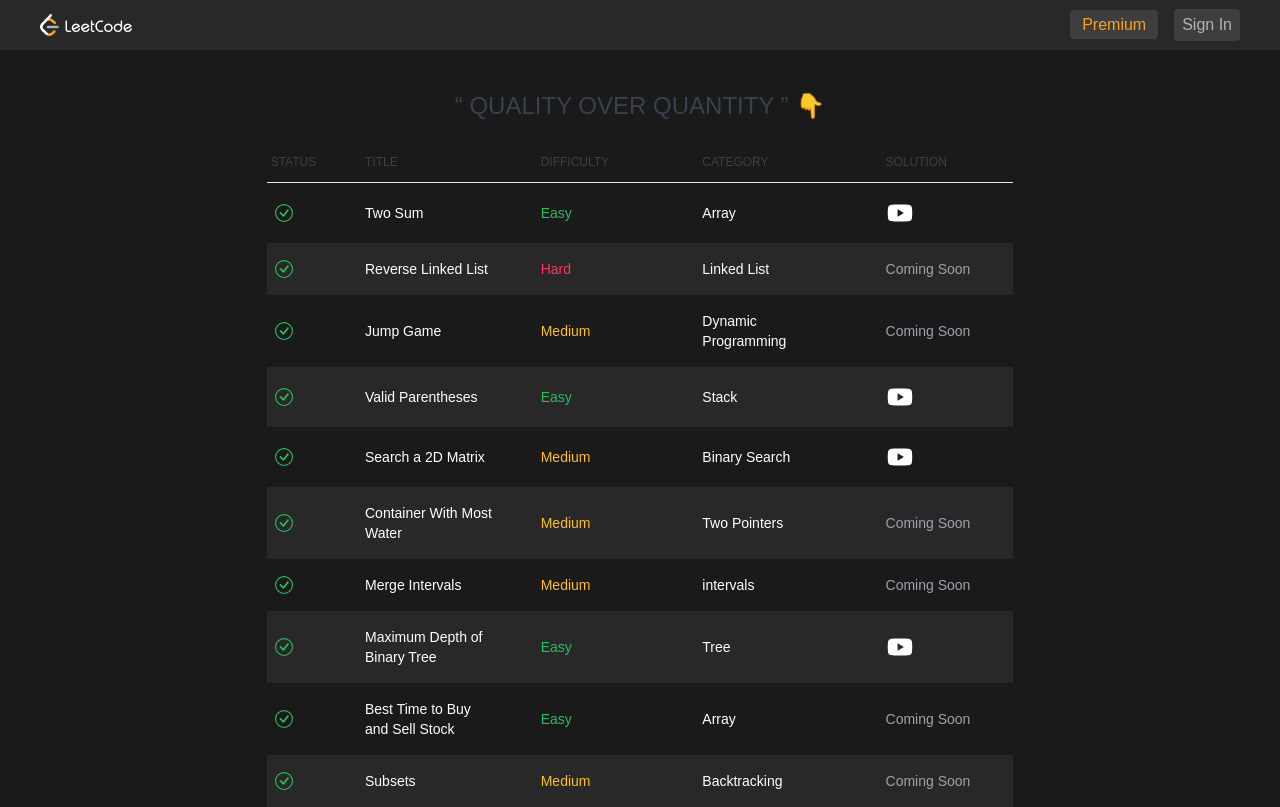
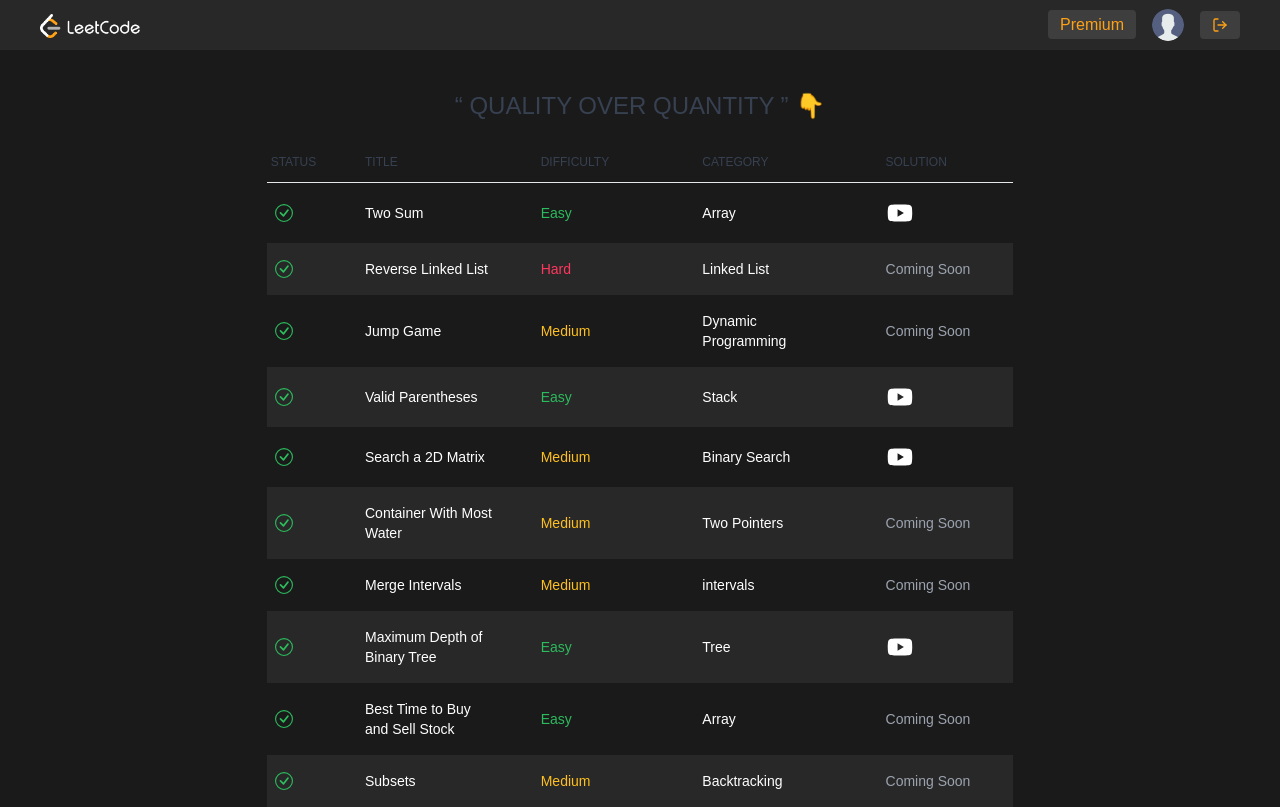
Before and after one commit to Omkar9867/codifyX, a Next.js app: page / in a window 1280 px wide. Built offline with nearby package versions, Linux system fonts and the light colour scheme; sample sign-in values are in the browser's storage.

Commit message:
logout topbar and toastify module

```diff
--- a/package.json
+++ b/package.json
@@ -16,6 +16,7 @@
     "react": "19.0.0-rc-02c0e824-20241028",
     "react-dom": "19.0.0-rc-02c0e824-20241028",
     "react-icons": "^5.3.0",
+    "react-toastify": "^10.0.6",
     "react-youtube": "^10.1.0"
   },
   "devDependencies": {
--- /dev/null
+++ b/src/components/Buttons/Logout.tsx
@@ -0,0 +1,23 @@
+import React, { useEffect } from 'react'
+import { FiLogOut } from 'react-icons/fi'
+
+type LogoutProps = {}
+
+const Logout: React.FC<LogoutProps> = () => {
+
+    const handleLogout = () => {
+        localStorage.removeItem('user');
+        localStorage.removeItem('token');
+        window.location.reload()
+    }
+
+  return (
+    <>
+    <button className='bg-dark-fill-3 py-1.5 px-3 cursor-pointer rounded text-brand-orange' onClick={handleLogout}>
+        <FiLogOut/>
+    </button>
+    </>
+  )
+}
+
+export default Logout
--- a/src/components/Modals/Login.tsx
+++ b/src/components/Modals/Login.tsx
@@ -1,6 +1,7 @@
 import { useModal } from "@/context/ModalContext";
 import { useRouter } from "next/router";
 import React, { useState } from "react";
+import { toast } from "react-toastify";
 
 type LoginProps = {};
 
@@ -23,14 +24,33 @@ const Login: React.FC<LoginProps> = () => {
       });
       const data = await response.json();
       if (response.ok) {
-        console.log("Login Successfull: ", data);
+        toast.success("Login Successfull: ", {
+          position: "top-center",
+          autoClose: 3000,
+          theme: "dark",
+        });
+        // console.log("Login Successfull: ", data);
         localStorage.setItem("token", data.token);
+        localStorage.setItem("user", JSON.stringify(data.user));
         router.push("/");
       } else {
+        toast.error(data.message, {
+          position: "top-center",
+          autoClose: 3000,
+          theme: "dark",
+        });
         console.error("Login failed:", data.message);
       }
     } catch (error) {
-      console.error("Error sending login request:", error);
+      if (error) {
+        toast.error("Error sending login request:", {
+          position: "top-center",
+          autoClose: 3000,
+          theme: "dark",
+        });
+        4;
+        console.log(error);
+      }
     }
   };
   return (
--- a/src/components/Navbar/Navbar.tsx
+++ b/src/components/Navbar/Navbar.tsx
@@ -1,4 +1,5 @@
 import { useModal } from "@/context/ModalContext";
+import Image from "next/image";
 import Link from "next/link";
 import React from "react";
 
@@ -10,11 +11,11 @@ const Navbar: React.FC<NavbarProps> = () => {
     <>
       <div className="flex items-center justify-between sm:px-12 px-2 md:px-24">
         <Link href="/" className="flex items-center justify-center h-20">
-          <img src="/logo.png" alt="CodifyX" className="h-full" />
+          <Image src={'logo.png'} alt="CodifyX" width={200} height={200}/>
         </Link>
         <div className="flex items-center">
           <button
-          onClick={() => openModal('signin')}
+          onClick={() => openModal('login')}
             className="bg-brand-orange text-white px-2 py-1 sm:px-4 rounded-md text-sm font-medium border-2 border-transparent
              hover:text-brand-orange hover:bg-white hover:border-2 hover:border-brand-orange
              transition duration-300 ease-in-out
--- a/src/components/TopBar/Topbar.tsx
+++ b/src/components/TopBar/Topbar.tsx
@@ -1,9 +1,33 @@
 import Link from "next/link";
-import React from "react";
+import React, { useEffect, useState } from "react";
+import Logout from "../Buttons/Logout";
+import { useModal } from "@/context/ModalContext";
+import Image from "next/image";
 
 type TopbarProps = {};
+type User = {
+  id: number;
+  email?: string;
+  displayName?: string;
+};
 
 const Topbar: React.FC<TopbarProps> = () => {
+  const [token, setToken] = useState<string | null>(null);
+  const [user, setUser] = useState<User | null>(null);
+  const { openModal } = useModal();
+
+  useEffect(() => {
+    const token = localStorage.getItem("token");
+    const user = localStorage.getItem("user");
+    setToken(token);
+    if (user) {
+      const parsedUser = JSON.parse(user);
+      setUser(parsedUser);
+    }
+  }, []);
+
+  const handleSigninModal = () => [openModal("login")];
+
   return (
     <>
       <nav className="relative flex h-[50px] w-full shrink-0 items-center px-5 bg-dark-layer-1 text-dark-gray-7">
@@ -11,7 +35,7 @@ const Topbar: React.FC<TopbarProps> = () => {
           className={`flex w-full items-center justify-between max-w-[1200px] mx-auto`}
         >
           <Link href={"/"} className="h-[22px] flex-1">
-            <img src="/logo-full.png" alt="logo" className="h-full" />
+            <Image src={"/logo-full.png"} alt="logo" height={100} width={100}/>
           </Link>
 
           <div className="flex items-center space-x-4 flex-1 justify-end">
@@ -25,11 +49,25 @@ const Topbar: React.FC<TopbarProps> = () => {
                 Premium
               </a>
             </div>
-            <Link href={"/auth"}>
-              <button className="bg-dark-fill-3 py-1 px-2 cursor-pointer rounded">
-                Sign In
-              </button>
-            </Link>
+            {!token ? (
+              <Link href={"/auth"} onClick={handleSigninModal}>
+                <button className="bg-dark-fill-3 py-1 px-2 cursor-pointer rounded">
+                  Sign In
+                </button>
+              </Link>
+            ) : (
+              <div className="cursor-pointer group relative">
+                <img
+                  src="/avatar.png "
+                  alt="user profile img"
+                  className="h-8 w-8 rounded-full"
+                />
+                <div className="absolute top-10 left-2/4 -translate-x-2/4 mx-auto bg-dark-layer-1 text-brand-orange p-2 rounded shadow-lg z-40 group-hover:scale-100 scale-0 transition-all duration-300 ease-in-out">
+                  <p className="text-sm">{user?.email}</p>
+                </div>
+              </div>
+            )}
+            {token && <Logout />}
           </div>
         </div>
       </nav>
@@ -37,4 +75,4 @@ const Topbar: React.FC<TopbarProps> = () => {
   );
 };
 
-export default Topbar
+export default Topbar;
--- a/src/pages/_app.tsx
+++ b/src/pages/_app.tsx
@@ -2,11 +2,13 @@ import { ModalProvider } from "@/context/ModalContext";
 import "@/styles/globals.css";
 import type { AppProps } from "next/app";
 import Head from "next/head";
+import { ToastContainer } from "react-toastify";
+import "react-toastify/dist/ReactToastify.css";
 
 export default function App({ Component, pageProps }: AppProps) {
   return (
     <>
-    <ModalProvider>
+      <ModalProvider>
         <Head>
           <title>CodifyX</title>
           <meta name="viewport" content="width=device-width, initial-scale=1" />
@@ -14,10 +16,11 @@ export default function App({ Component, pageProps }: AppProps) {
           <meta
             name="description"
             content="Web application that contain leetcode problems"
-            />
+          />
         </Head>
+        <ToastContainer />
         <Component {...pageProps} />
-    </ModalProvider>
+      </ModalProvider>
     </>
   );
 }
--- a/src/pages/auth/index.tsx
+++ b/src/pages/auth/index.tsx
@@ -1,27 +1,42 @@
 import AuthModal from "@/components/Modals/AuthModal";
 import Navbar from "@/components/Navbar/Navbar";
+import Image from "next/image";
 import { useRouter } from "next/router";
-import React, { useEffect } from "react";
+import React, { useEffect, useState } from "react";
 
 type AuthPageProps = {};
 
 const AuthPage: React.FC<AuthPageProps> = () => {
+  const [pageLoading, setPageLoading] = useState(true);
   const router = useRouter();
+
   useEffect(() => {
-    const token = localStorage.getItem("token");
-    if (token) {
-      router.push("/");
-    } else {
-      router.push("/auth");
-    }
+    const checkAuth = async () => {
+      const token = localStorage.getItem("token");
+      if (token) {
+        await router.push("/");
+      } else {
+        await router.push("/auth");
+      }
+      setPageLoading(false);
+    };
+    checkAuth();
   }, [router]);
+
+  if (pageLoading) {
+    return (
+      <div className="flex justify-center items-center h-screen bg-gradient-to-b from-gray-600 to-black">
+        <div className="spinner-border animate-spin rounded-full h-16 w-16 border-t-4 border-orange-500"></div>
+      </div>
+    );
+  }
   return (
     <>
       <div className="bg-gradient-to-b from-gray-600 to-black h-screen relative">
         <div className="max-w-7xl mx-auto">
           <Navbar />
           <div className="flex items-center justify-center h-[calc(100vh-5rem)] pointer-events-none select-none">
-            <img src="/hero.png" alt="Hero img" />
+            <Image src={"/hero.png"} alt="Hero img" />
           </div>
           <AuthModal />
         </div>
```
Also changed, not shown: 1 other file (tests, documents, lock files or other folders).
